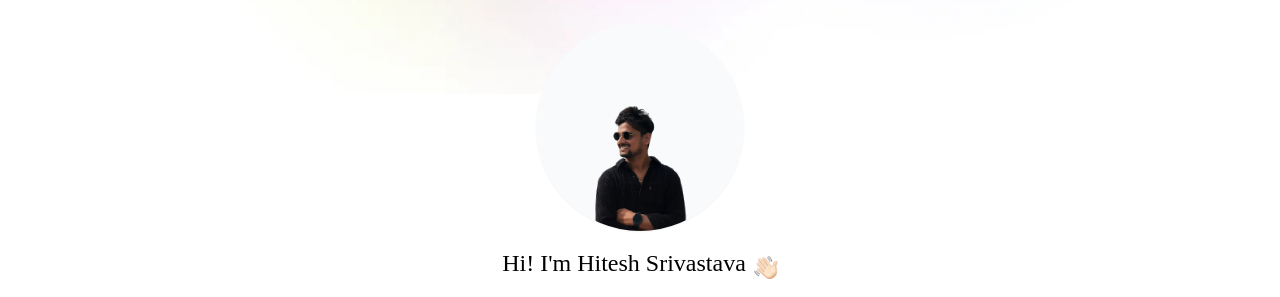
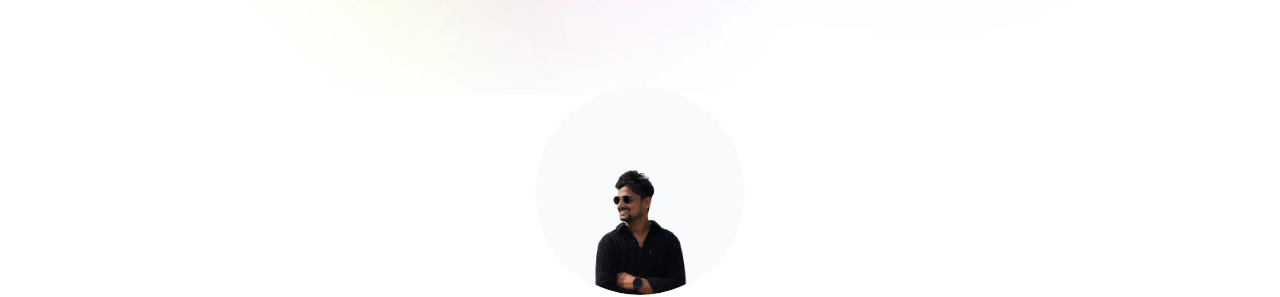
Before and after one commit to Hitesh19-ops/Personal-Portfolio, a plain HTML site: page index.html in a window 1280 px wide. Shown: the part 85-382 px from the top of the page. Drawn offline with nearby package versions, Linux system fonts and the light colour scheme; a web font is replaced by a local one.

Commit message:
Fix tools grid layout and header icon alignment

```diff
--- a/index.html
+++ b/index.html
@@ -121,18 +121,18 @@
 
     <!-- header -->
     <div
-      class="w-11/12 max-w-3xl text-center mx-auto h-screen flex flex-col items-center justify-center gap-4"
+      class="w-11/12 max-w-3xl text-center mx-auto min-h-screen flex flex-col items-center justify-center gap-4 pt-28 sm:pt-32"
     >
       <div
-        class="bg-gray-50/100 rounded-full overflow-hidden w-40 h-40 sm:w-52 sm:h-52 shadow-sm"
+        class="bg-gray-50/100 rounded-full overflow-hidden w-28 h-28 sm:w-40 sm:h-40 md:w-52 md:h-52 shadow-sm"
       >
         <img
           src="./images3/HiteshProfile.png"
           alt=""
-          class="object-cover w-full h-full"
+          class="object-cover w-full h-full rounded-full"
         />
       </div>
-      <h3 class="flex items-end gap-2 text-xl md:text-2xl mb-3 font-ovo">
+      <h3 class="flex items-center gap-2 text-xl md:text-2xl mb-3 font-ovo">
         Hi! I'm Hitesh Srivastava
         <img src="./images3/hand-icon.png" alt="" class="w-6" />
       </h3>
```
